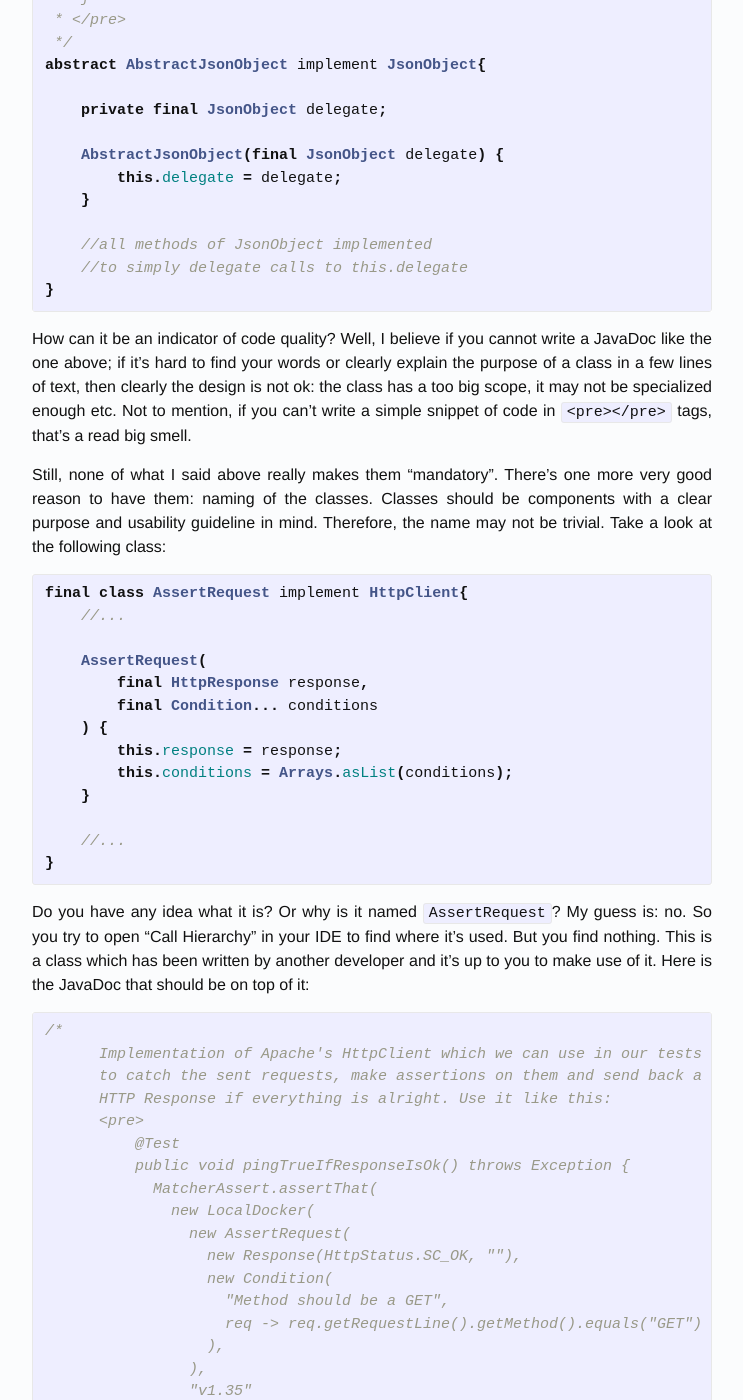
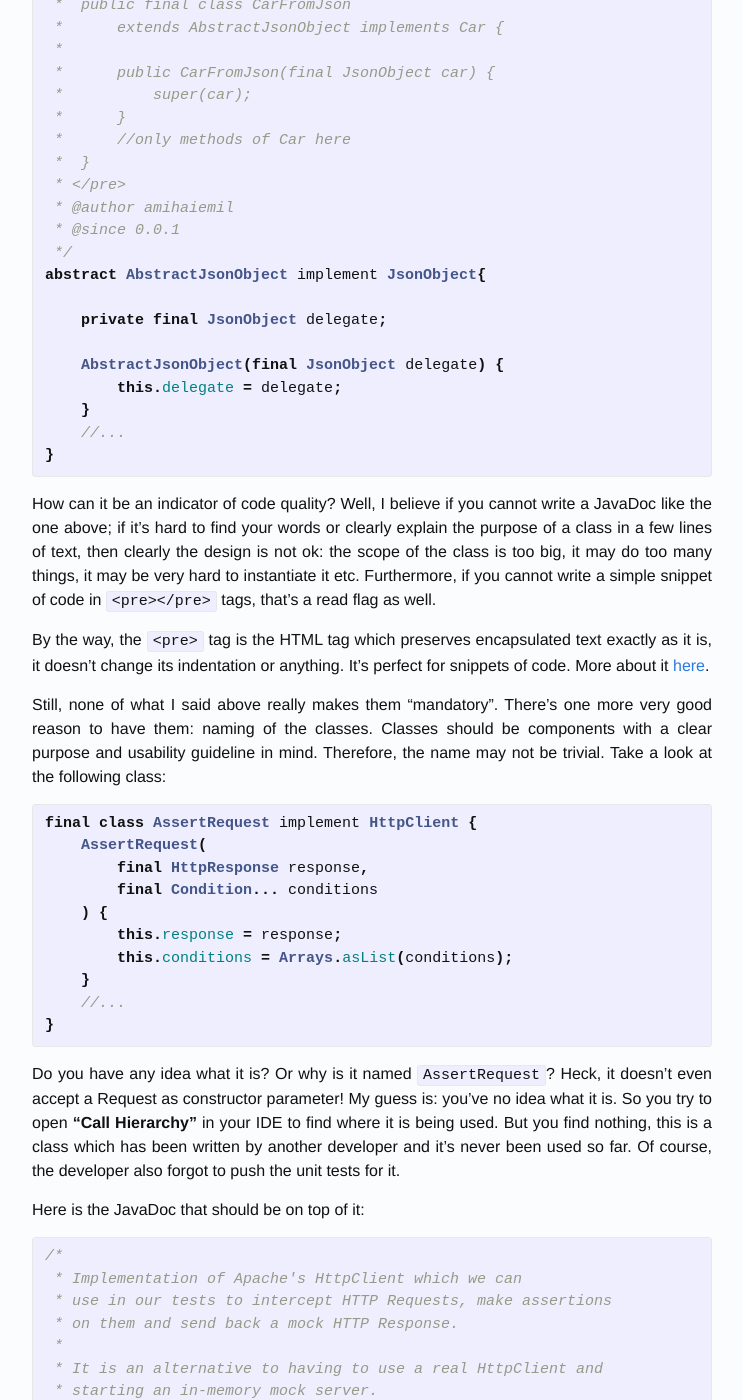
Before and after one commit to amihaiemil/amihaiemil.github.io, a Jekyll site: the page built from _posts/2020-03-27-class-javadocs-should-be-mandatory-in-oop.md, in a window 1280 px wide and 1400 px high, scrolled down 1421 px. Shown: the whole window, without its empty margins (268-1011 px from the left). Built offline with Jekyll 4.4.1, drawn with Linux system fonts in a browser that asks for light colours; comment, search, counter and statistics services are not loaded; some of the changed text lies outside the part shown.

Commit message:
class javadocs draft

```diff
--- a/_posts/2020-03-27-class-javadocs-should-be-mandatory-in-oop.md
+++ b/_posts/2020-03-27-class-javadocs-should-be-mandatory-in-oop.md
@@ -11,13 +11,10 @@
 image: https://amihaiemil.github.io/images/the_truce_hurts3.PNG
 ---
 
-I'll admit, the title is a bit of a lie. I actually believe JavaDocs are necessary everywhere: methods, attributes and classes.
-But let's focus on classes for now. I should also mention that this idea applies to all object-oriented programming languages.
-I am talking about JavaDocs becuase I'm a Java guy.
+I'll admit, the title is a bit of a lie. I actually believe JavaDocs are necessary everywhere: methods, attributes and classes. But let's focus on classes for now. I should also mention that this idea applies to all object-oriented programming languages. I suppose there must be an equivalent to JavaDocs in most languages.
 
-There are many different opinions about the importance of JavaDocs. Some find them rather useless, some use them only in libraries,
-and some might even not have an idea what they are. I believe they are useful and should be mandatory in all object-oriented software.
-They are important in order for objects to be used correctly and they are also an indicator of the architecture's quality.
+There are many different opinions about the importance of JavaDocs. Some find them rather useless, some use them only in libraries and some might have no idea what they are. I believe they are useful and should be mandatory in all object-oriented software.
+They are important in order for objects to be used correctly and they are also an indicator of the code's quality.
 
 <figure class="articleimg">
  <img src="{{page.image}}" alt="The Truce Hurts">
@@ -26,23 +23,34 @@
  </figcaption>
 </figure>
 
-First of all, how should a class JavaDoc look? I suggest the following pattern: what the class is, where it should be used and how. Here is an example:
+First of all, how should a class JavaDoc look? I suggest the following three points:
+  - explain what the class is;
+  - explain where it should be used and/or by whom;
+  - offer a small code snippet exemplifying its usage;
+
+It should also mention at least the author and the ``@since`` annotation,
+indicating the version of the software with which the class has been introduced.
+
+Here is an example:
 
 {% highlight java %}
 /**
  * This is an abstract JsonObject you can extend if you want
  * to make your object Json-Polymorphic. Just give it the original
- * JsonObject body and you won't have to implement all the methods yourself
- * everywhere. E.g.
+ * JsonObject body and you won't have to implement all the methods
+ * yourself everywhere. E.g.
  * <pre>
- *  public final class CarFromJson extends AbstractJsonObject imlements Car {
- *      public CarFromJson(final JsonObject carRepresentation) {
- *          super(carRepresentation);
+ *  public final class CarFromJson
+ *      extends AbstractJsonObject implements Car {
+ *
+ *      public CarFromJson(final JsonObject car) {
+ *          super(car);
  *      }
- *
- *      //...
+ *      //only methods of Car here
  *  }
  * </pre>
+ * @author amihaiemil
+ * @since 0.0.1
  */
 abstract AbstractJsonObject implement JsonObject{
 
@@ -51,20 +59,18 @@
     AbstractJsonObject(final JsonObject delegate) {
         this.delegate = delegate;
     }
-
-    //all methods of JsonObject implemented
-    //to simply delegate calls to this.delegate
+    //...
 }
 {% endhighlight %}
 
-How can it be an indicator of code quality? Well, I believe if you cannot write a JavaDoc like the one above; if it's hard to find your words or clearly explain the purpose of a class in a few lines of text, then clearly the design is not ok: the class has a too big scope, it may not be specialized enough etc. Not to mention, if you can't write a simple snippet of code in ``<pre></pre>`` tags, that's a read big smell.
+How can it be an indicator of code quality? Well, I believe if you cannot write a JavaDoc like the one above; if it's hard to find your words or clearly explain the purpose of a class in a few lines of text, then clearly the design is not ok: the scope of the class is too big, it may do too many things, it may be very hard to instantiate it etc. Furthermore, if you cannot write a simple snippet of code in ``<pre></pre>`` tags, that's a read flag as well.
+
+By the way, the ``<pre>`` tag is the HTML tag which preserves encapsulated text exactly as it is, it doesn't change its indentation or anything. It's perfect for snippets of code. More about it [here](https://developer.mozilla.org/en-US/docs/Web/HTML/Element/pre).
 
 Still, none of what I said above really makes them "mandatory". There's one more very good reason to have them: naming of the classes. Classes should be components with a clear purpose and usability guideline in mind. Therefore, the name may not be trivial. Take a look at the following class:
 
 {% highlight java %}
-final class AssertRequest implement HttpClient{
-    //...
-
+final class AssertRequest implement HttpClient {
     AssertRequest(
         final HttpResponse response,
         final Condition... conditions
@@ -72,39 +78,54 @@
         this.response = response;
         this.conditions = Arrays.asList(conditions);
     }
-
     //...
 }
 {% endhighlight %}
 
-Do you have any idea what it is? Or why is it named ``AssertRequest``? My guess is: no. So you try to open "Call Hierarchy" in your IDE to find where it's used. But you find nothing. This is a class which has been written by another developer and it's up to you to make use of it. Here is the JavaDoc that should be on top of it:
+Do you have any idea what it is? Or why is it named ``AssertRequest``? Heck, it doesn't even accept a Request as constructor parameter! My guess is: you've no idea what it is. So you try to open **"Call Hierarchy"** in your IDE to find where it is being used. But you find nothing, this is a class which has been written by another developer and it's never been used so far. Of course, the developer also forgot to push the unit tests for it.
+
+Here is the JavaDoc that should be on top of it:
 
 {% highlight java %}
 /*
-      Implementation of Apache's HttpClient which we can use in our tests
-      to catch the sent requests, make assertions on them and send back a mock
-      HTTP Response if everything is alright. Use it like this:
-      <pre>
-          @Test
-          public void pingTrueIfResponseIsOk() throws Exception {
-            MatcherAssert.assertThat(
-              new LocalDocker(
-                new AssertRequest(
-                  new Response(HttpStatus.SC_OK, ""),
-                  new Condition(
-                    "Method should be a GET",
-                    req -> req.getRequestLine().getMethod().equals("GET")
-                  ),
-                ),
-                "v1.35"
-              ).ping(),
-            Matchers.is(true)
-          );
-      </pre>
+ * Implementation of Apache's HttpClient which we can
+ * use in our tests to intercept HTTP Requests, make assertions
+ * on them and send back a mock HTTP Response.
+ *
+ * It is an alternative to having to use a real HttpClient and
+ * starting an in-memory mock server.
+ *
+ * Use it like this:
+ * <pre>
+ *   @Test
+ *   public void pingTrueIfResponseIsOk() throws Exception {
+ *     MatcherAssert.assertThat(
+ *       new LocalDocker(
+ *         new AssertRequest(
+ *           new Response(HttpStatus.SC_OK),
+ *           new Condition(
+ *             "HTTP Method should be GET!",
+ *             req -> req.getRequestLine().getMethod().equals("GET")
+ *           ),
+ *         )
+ *       ).ping(),
+ *       Matchers.is(true)
+ *     );
+ *   }
+ * </pre>
+ * @author george
+ * @since 0.0.1
  */
 {% endhighlight %}
 
-Now also the name ``AssertRequest`` makes sense. It was named like that in order to fit in the tests. Looking at the test above,
-it is clear that the mock HttpClient is actually making some asserts on the real HTTP Request that our Docker library is sending.
+Now you know what it is and how to use it. Also, the name ``AssertRequest`` makes sense now: it was named like that in order to fit  elegantly in test cases. Looking at the test above,
+it is clear that the mock HttpClient is actually making some assertions on the real HTTP Request that our Docker library is sending. Then, it returns the expected HTTP Response so we
+can see that our library is handling responses properly.
 
-Again, this argument depends very much on naming conventions. My take on naming is that we should name classes for what they are, but we should **also** think where will they be used, in what context -- depending on this, we might decide to choose a name that fits best in the context of usage and, as you saw above, the name might not make much sense by just looking at the class. More about naming, [here](https://amihaiemil.com/2018/01/07/my-take-on-object-naming.html).
+Again, this depends very much on naming conventions. My take on naming is that we should name classes for what they are, but we should **also** consider where they will be used and by whom. Depending on this, we might decide to choose a name that fits best in the context of usage and, as you saw above, the name might not make much sense by just looking at the class itself. More about naming, [here](https://amihaiemil.com/2018/01/07/my-take-on-object-naming.html).
+
+To summarise, I hope I gave you a few good arguments for the importance of class docs. In case
+you don't know, the difference between a JavaDoc and a normal multi-line comment is that
+there are CI/CD plugins which are generating documentation websites based on these docs.
+Very useful for when you want to deliver a minimal technical documentation together with your
+code artifacts.
```
